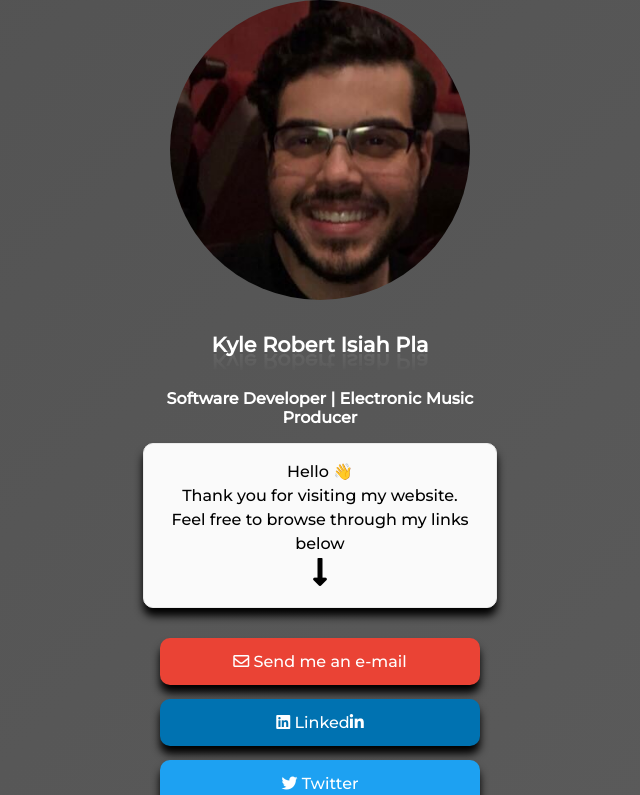
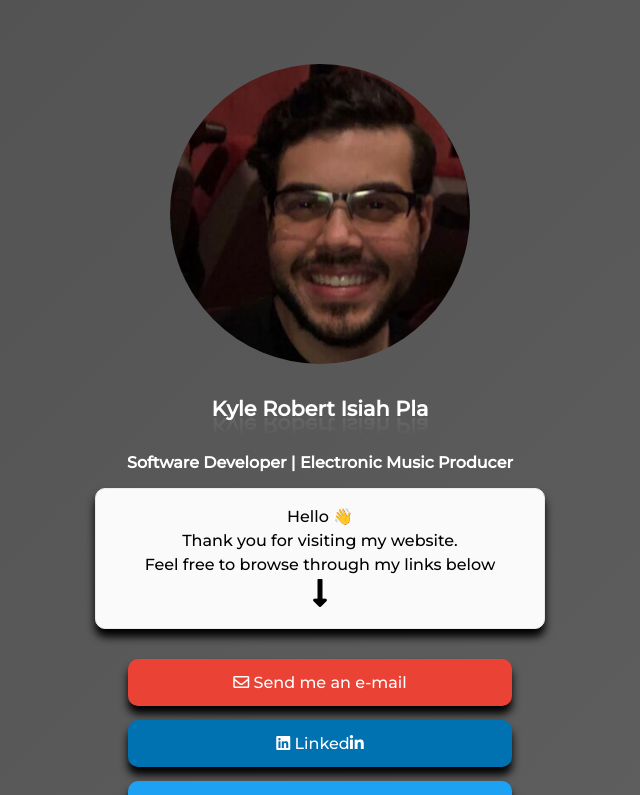
Before and after one commit to kpla001/kylepla.com, a Next.js app: page / in a window 1280 px wide. Shown: the top 795 px of the page, without its empty margins (320-960 px from the left). Built offline with nearby package versions, Linux system fonts and the light colour scheme.

Commit message:
trim white space from page

```diff
--- a/styles/globals.scss
+++ b/styles/globals.scss
@@ -73,7 +73,7 @@ article {
   font-family: "Montserrat", sans-serif;
   margin: 0;
   width: 100;
-  height: 352vh;
+  height: 100%;
   color: #fff;
   background: linear-gradient(-45deg, #cecece, #616161, #3d3d3d);
   background-size: 400% 400%;
@@ -92,6 +92,8 @@ main {
   display: flex;
   flex-direction: column;
   margin: 0 auto;
+  margin-top: 5%;
+  margin-bottom: 5%;
   max-width: 320px;
   place-self: center;
   align-items: center;
@@ -118,15 +120,18 @@ main {
 }
 
 .profile-title {
+  display: block;
   margin-top: 4vh;
   font-size: 1rem;
   place-self: center;
+  min-width: 100vw;
 }
 
 .card {
+  display: block;
   margin: 1rem;
-  padding: 1rem;
-  width: 40vh;
+  padding: 1rem 0 1rem 0;
+  min-width: 35vw;
   text-align: center;
   font-size: 1rem;
   color: inherit;
@@ -134,7 +139,7 @@ main {
   border: 1px solid #eaeaea;
   border-radius: 10px;
   transition: color 0.15s ease, border-color 0.15s ease;
-  line-height: 3vh;
+  line-height: 1.5rem;
   background-color: #fafafa;
   color: black;
   box-shadow: 0px 8px 8px black;
@@ -160,11 +165,11 @@ main {
     padding: 0;
     margin: 0;
     li {
+      display: block;
       border-radius: 10px;
       margin: 14px 0;
       box-shadow: 0px 8px 8px black;
-      width: 20vw;
-      min-width: 40vh;
+      min-width: 30vw;
     }
   }
 }
```
